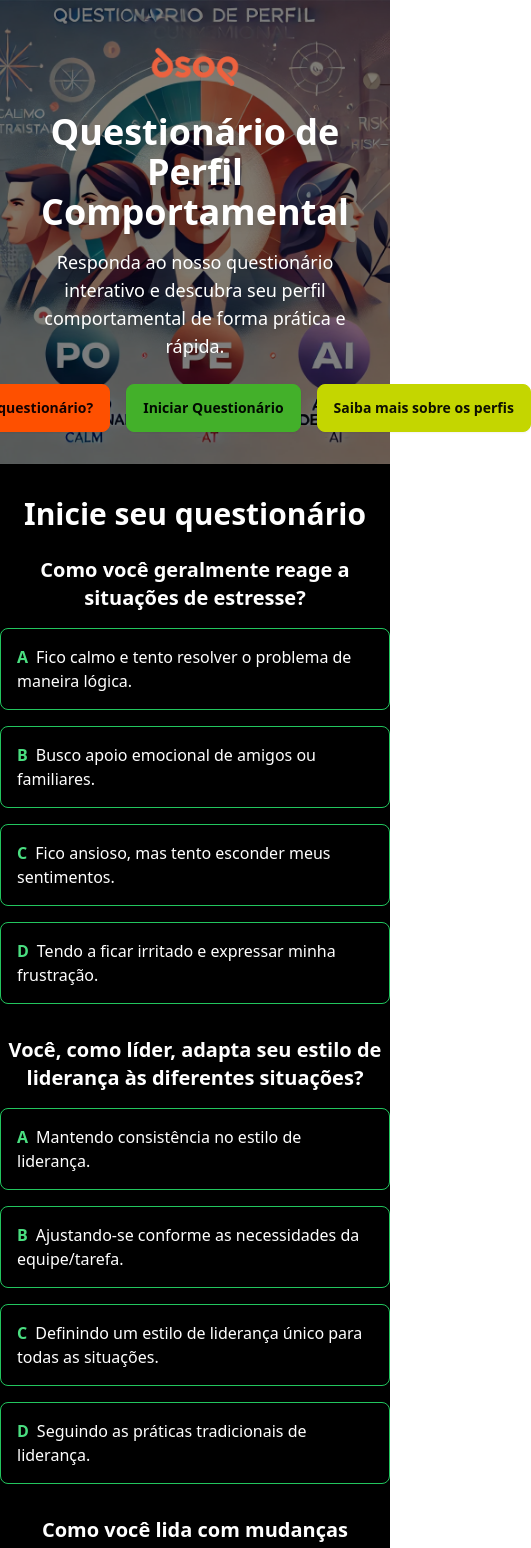
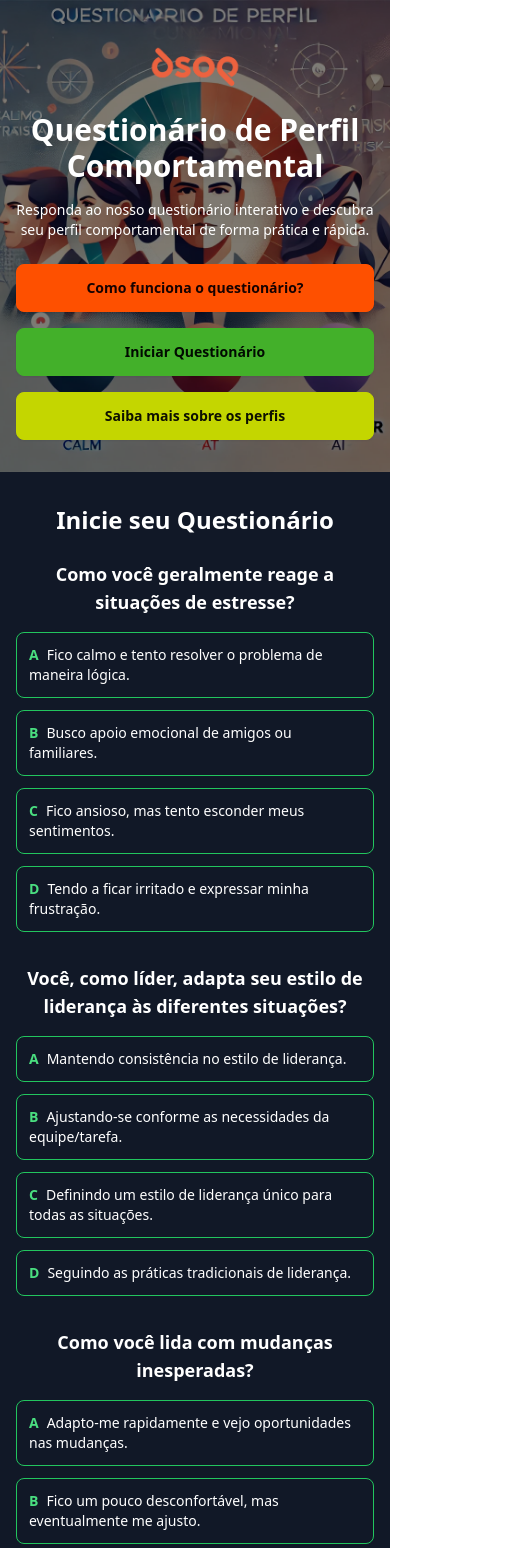
Before and after one commit to charines/mktp-app-study, a React (Vite) app: page / in a window 390 px wide. Shown: the top 1548 px of the page, 531 px wide, since content can reach past the window. Built offline with nearby package versions, Linux system fonts and the light colour scheme.

Commit message:
ajustando para celular

```diff
--- a/src/components/Modal.jsx
+++ b/src/components/Modal.jsx
@@ -6,13 +6,23 @@ function Modal({ isVisible, onClose, onSubmit }) {
   const [telefone, setTelefone] = useState('');
   const [errors, setErrors] = useState({ nome: false, email: false, telefone: false });
 
+  const validateEmail = (email) => {
+    return /^[^\s@]+@[^\s@]+\.[^\s@]+$/.test(email);
+  };
+
+  const validateTelefone = (telefone) => {
+    return /^\d{10,11}$/.test(telefone); // Valida telefone com 10 ou 11 dígitos
+  };
+
   const handleSubmit = (e) => {
     e.preventDefault();
+
     const newErrors = {
       nome: !nome,
-      email: !email,
-      telefone: !telefone,
+      email: !email || !validateEmail(email),
+      telefone: !telefone || !validateTelefone(telefone),
     };
+
     setErrors(newErrors);
 
     const hasErrors = Object.values(newErrors).some((error) => error);
@@ -25,11 +35,14 @@ function Modal({ isVisible, onClose, onSubmit }) {
   if (!isVisible) return null;
 
   return (
-    <div className="fixed inset-0 bg-black bg-opacity-50 flex items-center justify-center z-50">
-      <div className="bg-white p-8 rounded-lg shadow-2xl w-full max-w-md z-50">
-        <h2 className="text-2xl font-bold mb-6 text-center">Preencha suas informações</h2>
+    <div className="fixed inset-0 bg-black bg-opacity-50 flex items-center justify-center z-50 px-4">
+      <div className="bg-white p-6 md:p-8 rounded-lg shadow-2xl w-full max-w-md">
+        <h2 className="text-2xl md:text-3xl font-bold mb-6 text-center text-gray-800">
+          Preencha suas informações
+        </h2>
 
-        <form onSubmit={handleSubmit}>
+        <form onSubmit={handleSubmit} noValidate>
+          {/* Campo Nome */}
           <label className="form-control w-full mb-4">
             <div className="label">
               <span className="label-text">Nome</span>
@@ -44,6 +57,7 @@ function Modal({ isVisible, onClose, onSubmit }) {
             {errors.nome && <span className="text-red-500 text-sm">O campo Nome é obrigatório.</span>}
           </label>
 
+          {/* Campo E-mail */}
           <label className="form-control w-full mb-4">
             <div className="label">
               <span className="label-text">E-mail</span>
@@ -55,33 +69,35 @@ function Modal({ isVisible, onClose, onSubmit }) {
               onChange={(e) => setEmail(e.target.value)}
               className={`input input-bordered w-full ${errors.email ? 'border-red-500 bg-red-100' : ''}`}
             />
-            {errors.email && <span className="text-red-500 text-sm">O campo E-mail é obrigatório.</span>}
+            {errors.email && <span className="text-red-500 text-sm">Digite um e-mail válido.</span>}
           </label>
 
+          {/* Campo Telefone */}
           <label className="form-control w-full mb-6">
             <div className="label">
               <span className="label-text">Telefone</span>
             </div>
             <input
               type="tel"
-              placeholder="Digite seu telefone"
+              placeholder="Digite seu telefone (Apenas números)"
               value={telefone}
               onChange={(e) => setTelefone(e.target.value)}
               className={`input input-bordered w-full ${errors.telefone ? 'border-red-500 bg-red-100' : ''}`}
             />
-            {errors.telefone && <span className="text-red-500 text-sm">O campo Telefone é obrigatório.</span>}
+            {errors.telefone && <span className="text-red-500 text-sm">Digite um telefone válido (10 ou 11 dígitos).</span>}
           </label>
 
-          <div className="flex justify-end space-x-4">
+          {/* Botões */}
+          <div className="flex flex-col md:flex-row justify-end space-y-2 md:space-y-0 md:space-x-4">
             <button
               type="button"
               onClick={onClose}
-              className="btn btn-secondary">
+              className="btn btn-secondary w-full md:w-auto">
               Fechar
             </button>
             <button
               type="submit"
-              className="btn btn-primary">
+              className="btn btn-primary w-full md:w-auto">
               Enviar
             </button>
           </div>
--- a/src/components/Questionario.jsx
+++ b/src/components/Questionario.jsx
@@ -12,27 +12,42 @@ function Questionario({ questions, onAnswersSubmitted }) {
   };
 
   return (
-    <section className="py-8 bg-black text-white" id="questionario">
-      <h2 className="text-3xl font-bold text-center mb-6">Inicie seu questionário</h2>
+    <section className="py-8 px-4 md:px-8 bg-gray-900 text-white" id="questionario">
+      <h2 className="text-2xl md:text-3xl font-bold text-center mb-6">
+        Inicie seu Questionário
+      </h2>
+      <div className="space-y-8">
         {questions.map((question, index) => (
-        <div key={question.grupo} className="mb-8">
-          <h3 className="text-xl font-semibold mb-4 text-center">{question.pergunta}</h3>
-          <ul className="space-y-4">
+          <div key={question.grupo} className="mb-6 md:mb-8">
+            <h3 className="text-lg md:text-xl font-semibold mb-4 text-center">
+              {question.pergunta}
+            </h3>
+            <ul className="space-y-3 md:space-y-4">
               {question.respostas.map((resposta, i) => (
                 <li
                   key={i}
-                className={`border border-green-500 rounded-lg p-4 cursor-pointer hover:bg-green-500 hover:text-black transition-all ${answers[question.grupo] === resposta.perfil ? 'bg-green-500 text-black' : ''}`}
+                  className={`border border-green-500 rounded-lg p-3 md:p-4 cursor-pointer text-sm md:text-base hover:bg-green-500 hover:text-black transition-all ${
+                    answers[question.grupo] === resposta.perfil
+                      ? 'bg-green-500 text-black'
+                      : ''
+                  }`}
                   onClick={() => handleAnswerChange(question.grupo, resposta.perfil)}
                 >
-                <span className="font-bold text-green-400 mr-2">{String.fromCharCode(65 + i)}</span>
+                  <span className="font-bold text-green-400 mr-2">
+                    {String.fromCharCode(65 + i)}
+                  </span>
                   {resposta.texto}
                 </li>
               ))}
             </ul>
           </div>
         ))}
+      </div>
       <div className="flex justify-center mt-8">
-        <button onClick={handleSubmit} className="btn btn-primary text-black bg-green-500 px-6 py-2 rounded-lg font-semibold hover:bg-green-600">
+        <button
+          onClick={handleSubmit}
+          className="btn btn-primary w-full md:w-auto text-black bg-green-500 px-6 py-2 rounded-lg font-semibold hover:bg-green-600 transition-all"
+        >
           Enviar Respostas
         </button>
       </div>
--- a/src/components/Resultado.jsx
+++ b/src/components/Resultado.jsx
@@ -11,10 +11,22 @@ function Resultado({ answers }) {
   };
 
   return (
-    <section className="py-8 text-center">
-      <h2 className="text-2xl font-bold mb-4">Seu Perfil Dominante</h2>
-      <p className="text-lg font-semibold">Perfil: {perfil}</p>
-      <p className="mt-4 text-gray-700">{perfisDescricao[perfil]}</p>
+    <section className="py-8 px-4 md:px-8 text-center max-w-3xl mx-auto">
+      <h2 className="text-xl md:text-2xl font-bold mb-4">Seu Perfil Dominante</h2>
+      <p className="text-base md:text-lg font-semibold mb-2">
+        <span className="text-gray-600">Perfil:</span> <span>{perfil}</span>
+      </p>
+      <p className="text-sm md:text-base text-gray-700 mt-4 leading-relaxed">
+        {perfisDescricao[perfil]}
+      </p>
+      <div className="flex justify-center mt-6">
+        <button
+          onClick={() => window.location.reload()}
+          className="btn btn-primary w-full md:w-auto px-4 py-2 rounded-md transition-all"
+        >
+          Refazer Questionário
+        </button>
+      </div>
     </section>
   );
 }
--- a/src/components/Secao1.jsx
+++ b/src/components/Secao1.jsx
@@ -42,33 +42,33 @@ function Secao1({ onShowQuestionnaire }) {
       <div className="container relative z-10 mx-auto px-4 text-center">
         {/* Logo da Empresa */}
         <div className="flex justify-center mb-4">
-          <img src={logo} alt="Logo da Empresa" className="h-16" />
+          <img src={logo} alt="Logo da Empresa" className="h-16 md:h-20" />
         </div>
         {/* Título */}
-        <h1 className="text-4xl font-bold mb-4 drop-shadow-lg">
+        <h1 className="text-3xl md:text-4xl font-bold mb-4 drop-shadow-lg">
           Questionário de Perfil Comportamental
         </h1>
         {/* Descrição */}
-        <p className="text-lg mb-6 drop-shadow-md">
+        <p className="text-sm md:text-lg mb-6 drop-shadow-md">
           Responda ao nosso questionário interativo e descubra seu perfil comportamental de forma prática e rápida.
         </p>
         {/* Botões Informativos */}
-        <div className="flex justify-center space-x-4 mt-6">
+        <div className="flex flex-col md:flex-row justify-center space-y-4 md:space-y-0 md:space-x-4 mt-6">
           <button
             onClick={() => openModal('como-funciona')}
-            className="btn btn-primary"
+            className="btn btn-primary w-full md:w-auto"
           >
             Como funciona o questionário?
           </button>
           <button
             onClick={scrollToQuestionnaire}
-            className="btn btn-secondary"
+            className="btn btn-secondary w-full md:w-auto"
           >
             Iniciar Questionário
           </button>
           <button
             onClick={() => openModal('sobre-perfis')}
-            className="btn btn-accent"
+            className="btn btn-accent w-full md:w-auto"
           >
             Saiba mais sobre os perfis
           </button>
@@ -77,18 +77,18 @@ function Secao1({ onShowQuestionnaire }) {
 
       {/* Modal */}
       {modalContent && (
-        <div className="fixed inset-0 bg-black bg-opacity-50 flex items-center justify-center z-50">
-          <div className="bg-white p-8 rounded-lg shadow-2xl w-full max-w-md">
-            <h2 className="text-2xl font-bold mb-4 text-black">
+        <div className="fixed inset-0 bg-black bg-opacity-50 flex items-center justify-center z-50 px-4">
+          <div className="bg-white p-6 md:p-8 rounded-lg shadow-2xl w-full max-w-md">
+            <h2 className="text-xl md:text-2xl font-bold mb-4 text-black">
               {modalContent === 'como-funciona' && 'Como Funciona o Questionário?'}
               {modalContent === 'sobre-perfis' && 'Saiba Mais Sobre os Perfis'}
             </h2>
-            <p className="text-gray-700">
+            <p className="text-sm md:text-base text-gray-700">
               {modalContent === 'como-funciona' && 'O questionário foi desenvolvido para identificar seu perfil comportamental com base em respostas rápidas e objetivas. Cada resposta contribui para determinar seu perfil dominante.'}
-              {modalContent === 'sobre-perfis' && 'Os perfis comportamentais refletem diferentes abordagens para enfrentar desafios e tomar decisões. Alguns buscam segurança e estabilidade, enquanto outros focam em inovação e ousadia. Existem perfis mais estratégicos e colaborativos, enquanto outros enxergam oportunidades criativas mesmo em cenários adversos. Cada abordagem possui características únicas que moldam suas ações e resultados..'}
+              {modalContent === 'sobre-perfis' && 'Os perfis comportamentais refletem diferentes abordagens para enfrentar desafios e tomar decisões. Alguns buscam segurança e estabilidade, enquanto outros focam em inovação e ousadia. Existem perfis mais estratégicos e colaborativos, enquanto outros enxergam oportunidades criativas mesmo em cenários adversos.'}
             </p>
             <div className="flex justify-end mt-6">
-              <button onClick={closeModal} className="btn btn-primary">Fechar</button>
+              <button onClick={closeModal} className="btn btn-primary w-full md:w-auto">Fechar</button>
             </div>
           </div>
         </div>
```
Lines whose indentation alone changed are shown as unchanged.
